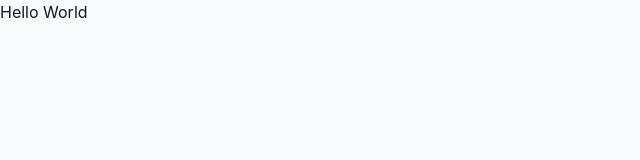
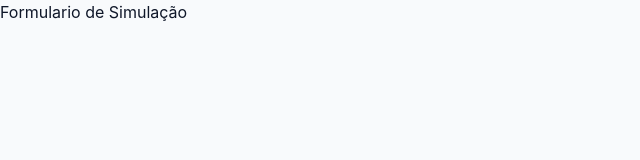
Before and after one commit to andre96costa/DIO-planejai, a React (Vite) app: page / in a window 1280 px wide. Shown: the top 160 px of the page, without its empty margins (0-640 px from the left). Built offline with nearby package versions, Linux system fonts and the light colour scheme.

Commit message:
Adicionando react-router-dom

```diff
--- a/package.json
+++ b/package.json
@@ -14,6 +14,7 @@
     "@tailwindcss/vite": "^4.3.3",
     "react": "^19.2.8",
     "react-dom": "^19.2.8",
+    "react-router-dom": "^7.18.4",
     "tailwindcss": "^4.3.3"
   },
   "devDependencies": {
--- a/src/App.tsx
+++ b/src/App.tsx
@@ -1,10 +1,10 @@
+import { RouterProvider } from "react-router-dom"
+import { router } from "./router"
 
 function App() {
 
   return (
-    <>
-      <h1>Hello World</h1>
-    </>
+    <RouterProvider router={router}/>
   )
 }
 
--- /dev/null
+++ b/src/router.tsx
@@ -0,0 +1,20 @@
+import { createBrowserRouter } from "react-router-dom";
+
+export const router = createBrowserRouter([
+    {
+        children: [
+            {
+                path: '/',
+                element: <h1>Formulario de Simulação</h1>
+            },
+            {
+                path: '/resultado',
+                element: <h1>Resultado de Simulação</h1>
+            },
+            {
+                path: '/historico',
+                element: <h1>Histórico de Simulação</h1>
+            }
+        ]
+    }
+])
```
Also changed, not shown: 1 other file (tests, documents, lock files or other folders).
